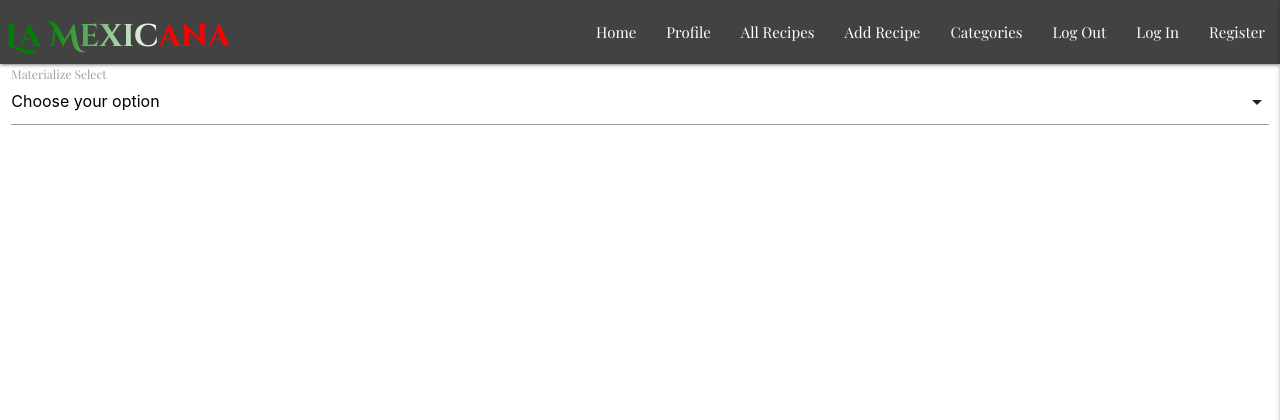
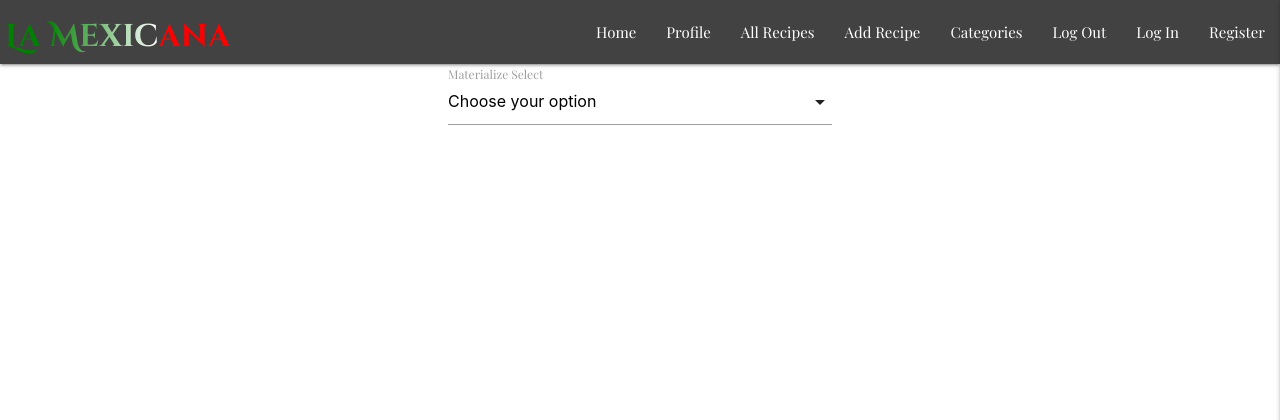
Before and after one commit to ElJefe111944/Milestone-3, a Flask app: page /search in a window 1280 px wide. Shown: the top 420 px of the page. Run offline with Flask 2, Linux system fonts and the light colour scheme; data that the repository does not hold is empty; some libraries are stand-ins or nearby versions.

Commit message:
Added styling to the filter on recipes.html

```diff
--- a/static/css/style.css
+++ b/static/css/style.css
@@ -110,6 +110,14 @@ i.fas.fa-arrow-circle-right {
 }
 
 /*--- Recipes.html ---*/
+    /*--- Filter ---*/
+.filter {
+    width: 30%;
+    left: 35%;
+    right: 35%;
+}
+
+    /*---- Recipe cards ---*/
 .card .card-content {
     padding: 24px;
     border-radius: 0 0 2px 2px;
--- a/templates/recipes.html
+++ b/templates/recipes.html
@@ -2,7 +2,7 @@
 {% block content %}
     <div class="row">
         <!--- Search by Category filter -->
-        <div class="input-field col s12">
+        <form class="input-field filter" action="" method="POST">
             <select>
                 <option value="" disabled selected>Choose your option</option>
                 <option value="1">Option 1</option>
@@ -10,7 +10,7 @@
                 <option value="3">Option 3</option>
             </select>
             <label>Materialize Select</label>
-        </div>
+        </form>
     </div>
     <div class="row">
         {% for recipe in recipes %}
```
